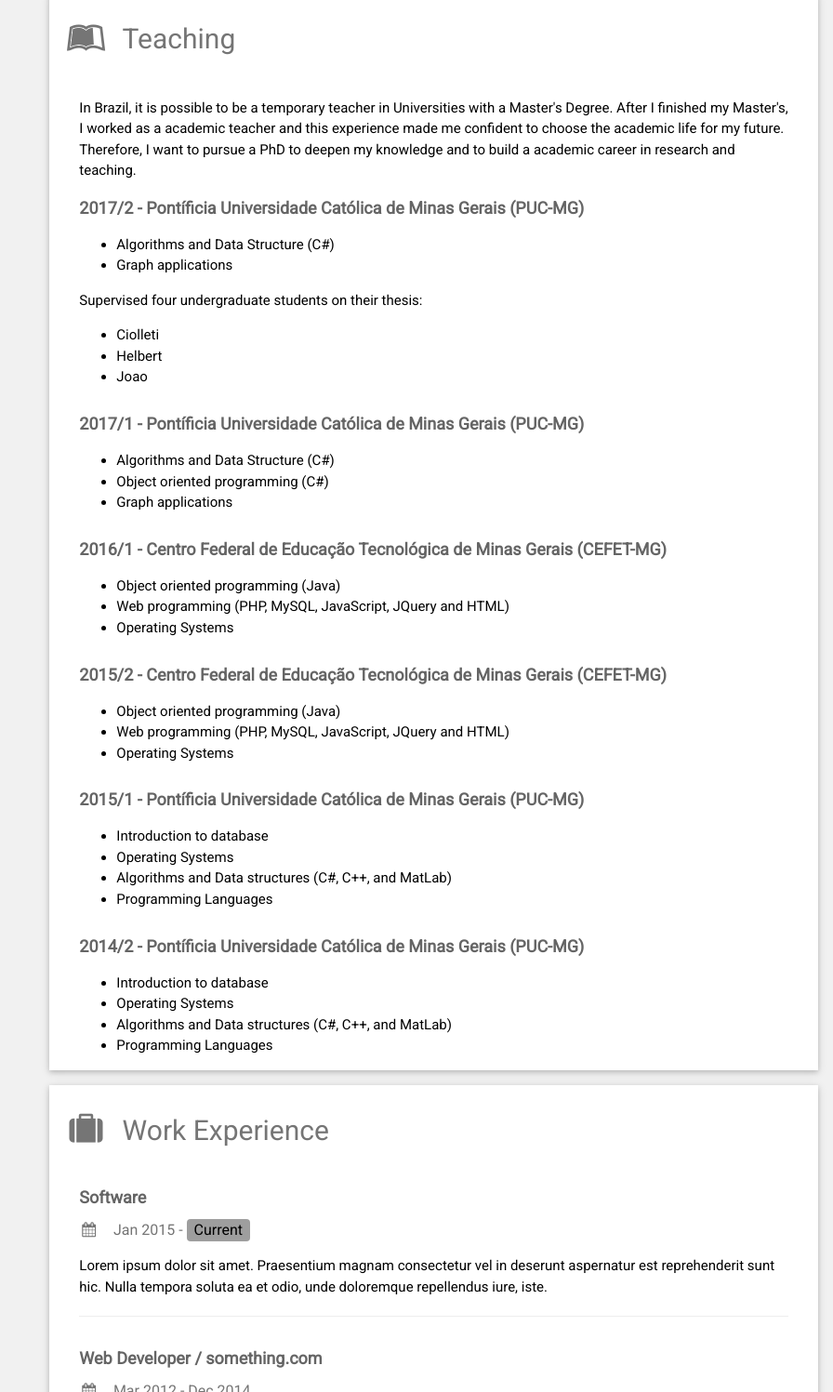
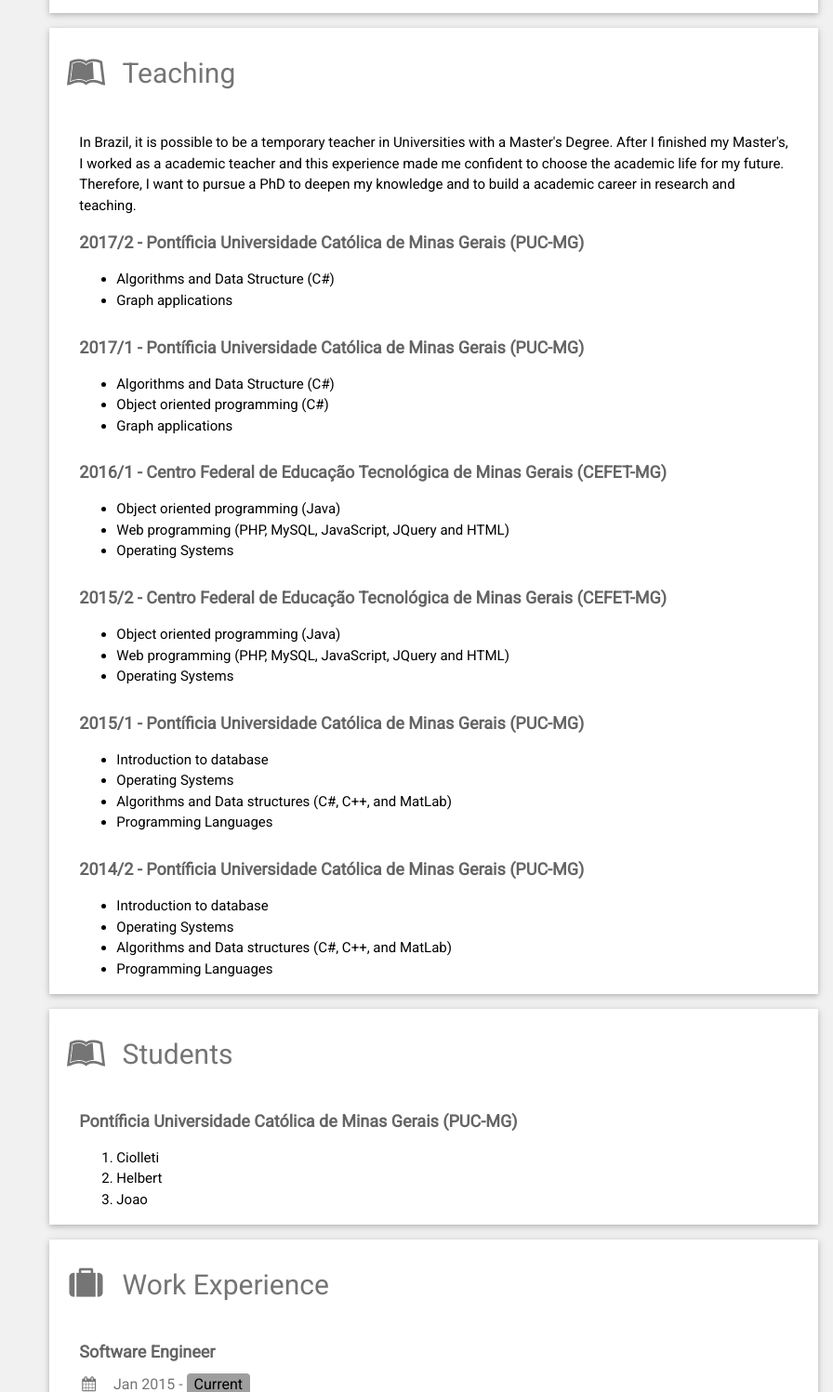
Before and after one commit to gabibrant/gabibrant.github.io, a plain HTML site: page harlley2/index.html in a window 1280 px wide. Shown: the part 1303-2800 px from the top of the page at 93% size, without its empty margins (384-1280 px from the left). Drawn offline with Linux system fonts and the light colour scheme.

Commit message:
new section

```diff
--- a/harlley2/index.html
+++ b/harlley2/index.html
@@ -23,6 +23,7 @@
 	         <li><a class="smoothscroll" href="#education">Education</a></li>
             <li><a class="smoothscroll" href="#publications">Publications</a></li>
             <li><a class="smoothscroll" href="#teaching">Teaching</a></li>
+			<li><a class="smoothscroll" href="#teaching">Students</a></li>
             <li><a class="smoothscroll" href="#work">Work</a></li>
          </ul> <!-- end #nav -->
 
@@ -123,19 +124,19 @@
         <div class="w3-container">
           <h5 class="w3-opacity"><b>Master's Degree in Computer Science </b></h5>
 		  <h6 class="w3-opacity">Federal University of Minas Gerais</b></h6>
-          <h6 class="w3-text-grey"><i class="fa fa-calendar fa-fw w3-margin-right"></i>Mar 2010 - Dec 2012</h6>
+          <h6 class="w3-text-grey"><i class="fa fa-calendar fa-fw w3-margin-right"></i>Feb 2012 - Jul 2014</h6>
           <b>Master's thesis:</b> Researchers comparative analysis considering multiple areas characteristics
 				  <!--<br /> <i>(Análise comparativa de pesquisadores considerando características de múltiplas áreas)</i>-->
 				  <br /> > Supervised by <a href="https://scholar.google.com.br/citations?user=MRbdeWkAAAAJ&hl=pt-BR&oi=ao" target="_blank">Mirella M. Moro</a> and <a href="https://scholar.google.com.br/citations?user=oad6_oEAAAAJ&hl=pt-BR" target="_blank">Wagner Meira Jr.</a>
 				  </p>
-
+				<p>Tags: information retrieval, bibliometrics, digital libraries, data analysis</p>
 			<p>During my Master's  </p>
           <hr>
         </div>
         <div class="w3-container">
           <h5 class="w3-opacity"><b>Bachelor Degree in Information Systems</b></h5>
 		  <h6 class="w3-opacity">Federal University of Minas Gerais</b></h6>
-          <h6 class="w3-text-grey"><i class="fa fa-calendar fa-fw w3-margin-right"></i>Mar 2013 - Apr 2015</h6>
+          <h6 class="w3-text-grey"><i class="fa fa-calendar fa-fw w3-margin-right"></i>Ago 2006 - Dec 2011</h6>
           <p><i class="fa fa-star fa-fw w3-margin-right w3-text-yellow"></i>Graduated with honors ranked at second place.</p>
         </div>
       </div>
@@ -183,13 +184,6 @@
             <li>Graph applications</li>
 			</ul>
 
-			<p>Supervised four undergraduate students on their thesis:
-			<ul>
-		  <li> Ciolleti</li>
-            <li>Helbert</li>
-            <li>Joao</li>
-			</ul>
-			</p>
         </div>
 
 
@@ -241,18 +235,34 @@
         </div>
 
 
+      </div>
+	  </section>
+
+	  <section id="students">
+	  <div class="w3-container w3-card w3-white w3-margin-bottom">
+        <h2 class="w3-text-grey w3-padding-16"><i class="fa fa-leanpub fa-fw w3-margin-right w3-xxlarge w3-text-grey"></i>Students</h2>
+        <div class="w3-container">
 
 
+		  <h5 class="w3-opacity"><b>Pontíficia Universidade Católica de Minas Gerais (PUC-MG)</b></h5>
+		  <h6 class="w3-opacity"><b></b></h6>
+
+			<ol>
+		  <li> Ciolleti</li>
+            <li>Helbert</li>
+            <li>Joao</li>
+			</ol>
+			</p>
+        </div>
 
       </div>
 	  </section>
-
 
     <section id="work">
       <div class="w3-container w3-card w3-white w3-margin-bottom">
         <h2 class="w3-text-grey w3-padding-16"><i class="fa fa-suitcase fa-fw w3-margin-right w3-xxlarge w3-text-grey"></i>Work Experience</h2>
         <div class="w3-container">
-          <h5 class="w3-opacity"><b>Software </b></h5>
+          <h5 class="w3-opacity"><b>Software Engineer</b></h5>
           <h6 class="w3-text-grey"><i class="fa fa-calendar fa-fw w3-margin-right"></i>Jan 2015 - <span class="w3-tag w3-grey w3-round">Current</span></h6>
           <p>Lorem ipsum dolor sit amet. Praesentium magnam consectetur vel in deserunt aspernatur est reprehenderit sunt hic. Nulla tempora soluta ea et odio, unde doloremque repellendus iure, iste.</p>
           <hr>
```
